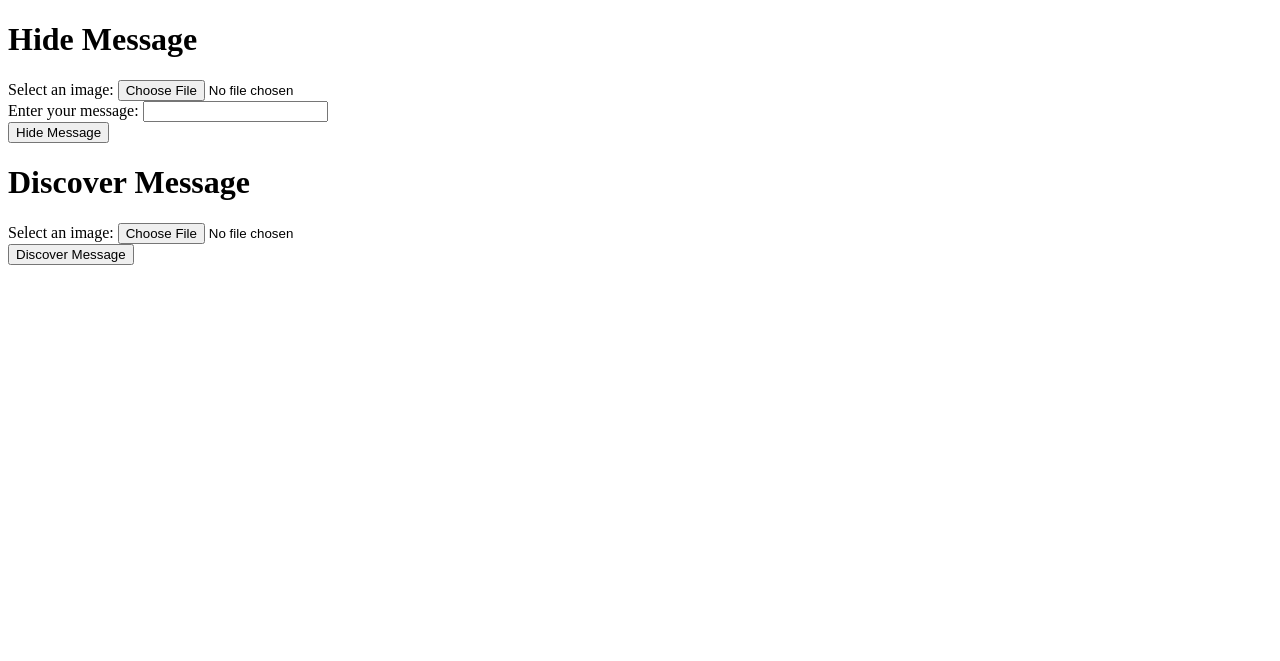
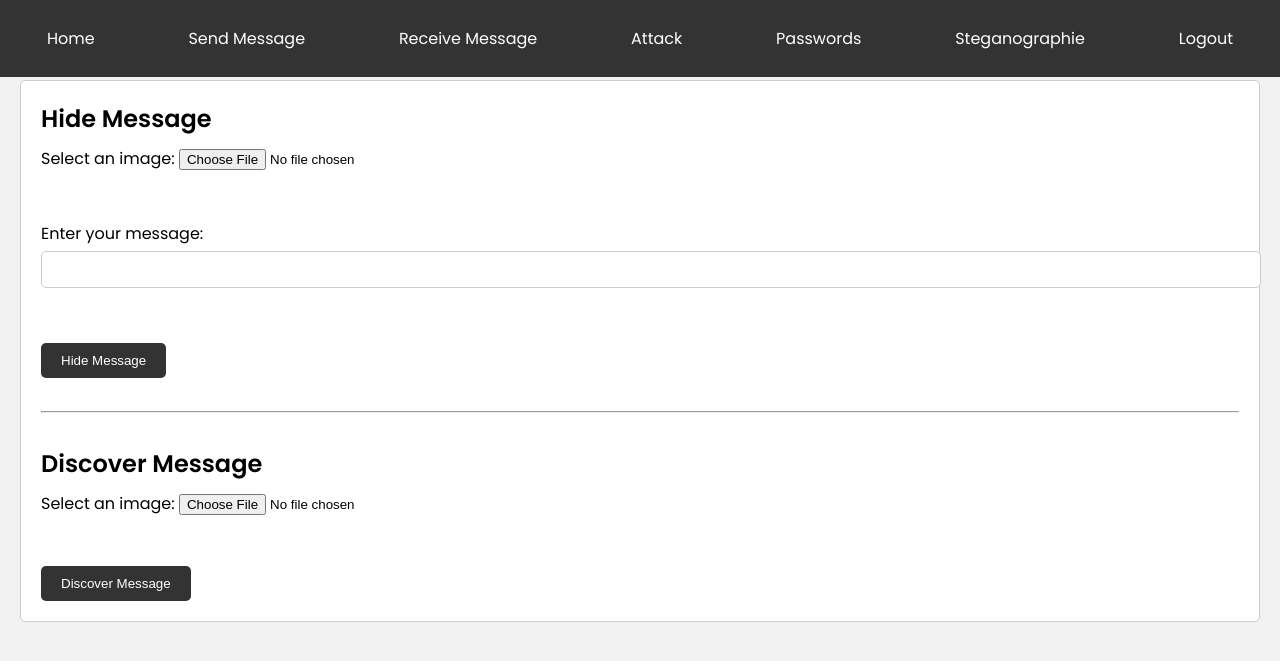
Before and after one commit to rubiginosar/boite-crypto, a PHP site: page /stegano.php in a window 1280 px wide. Shown: the top 661 px of the page. Run offline with PHP 8.4, Linux system fonts and the light colour scheme.

Commit message:
stega style

```diff
--- a/projet/att.php
+++ b/projet/att.php
@@ -168,6 +168,8 @@ if (isset($_POST['attackButton'])) {
           <li><a href="./home.php">Send Message</a></li>
           <li><a href="./messages.php">Receive Message</a></li>
           <li><a href="./dic.php">Attack</a></li>
+          <li><a href="./att.php">Passwords</a></li>
+          <li><a href="./stegano.php">Steganographie</a></li>
           <li><a href="./logout.php">Logout</a></li>
         </ul>
       </nav>
--- a/projet/dic.php
+++ b/projet/dic.php
@@ -77,6 +77,8 @@
           <li><a href="./home.php">Send Message</a></li>
           <li><a href="./messages.php">Receive Message</a></li>
           <li><a href="./dic.php">Attack</a></li>
+          <li><a href="./att.php">Passwords</a></li>
+          <li><a href="./stegano.php">Steganographie</a></li>
           <li><a href="./logout.php">Logout</a></li>
         </ul>
       </nav>
--- a/projet/home.php
+++ b/projet/home.php
@@ -145,6 +145,8 @@
           <li><a href="./home.php">Send Message</a></li>
           <li><a href="./messages.php">Receive Message</a></li>
           <li><a href="./dic.php">Attack</a></li>
+          <li><a href="./att.php">Passwords</a></li>
+          <li><a href="./stegano.php">Steganographie</a></li>
           <li><a href="./logout.php">Logout</a></li>
         </ul>
       </nav>
--- a/projet/mailbox.php
+++ b/projet/mailbox.php
@@ -103,6 +103,8 @@
           <li><a href="./home.php">Send Message</a></li>
           <li><a href="./messages.php">Receive Message</a></li>
           <li><a href="./dic.php">Attack</a></li>
+          <li><a href="./att.php">Passwords</a></li>
+          <li><a href="./stegano.php">Steganographie</a></li>
           <li><a href="./logout.php">Logout</a></li>
         </ul>
       </nav>
--- a/projet/messages.php
+++ b/projet/messages.php
@@ -147,6 +147,8 @@
             <li><a href="./home.php">Send Message</a></li>
             <li><a href="./messages.php">Receive Message</a></li>
             <li><a href="./dic.php">Attack</a></li>
+            <li><a href="./att.php">Passwords</a></li>
+            <li><a href="./stegano.php">Steganographie</a></li>
             <li><a href="./logout.php">Logout</a></li>
         </ul>
     </nav>
--- a/projet/stegano.php
+++ b/projet/stegano.php
@@ -2,19 +2,167 @@
 <html>
 <head>
     <title>Hide and Discover Message</title>
+    <style>
+      @import url("https://fonts.googleapis.com/css2?family=Noto+Sans:wght@700&family=Poppins:wght@400;500;600&display=swap");
+      body {
+        font-family: "Poppins", sans-serif;
+        background-color: #f2f2f2;
+        margin: 0;
+        padding: 0;
+        margin-top: 80px;
+      }
+
+      header {
+        position: fixed;
+        top: 0;
+        left: 0;
+        width: 100%;
+        background-color: #333;
+        color: #fff;
+        padding: 10px;
+        z-index: 100;
+      }
+
+      nav ul {
+        list-style: none;
+        padding: 0;
+        position: sticky;
+        display:flex;
+        justify-content:space-around;
+      }
+
+      nav ul li {
+        display: inline;
+        margin-right: 20px;
+      }
+
+      nav ul li a {
+        text-decoration: none;
+        color: #fff;
+      }
+      nav ul li a:hover {
+            text-decoration: none;
+            color: #2980b9;
+        }
+      nav ul li a:focus {
+            text-decoration: none;
+            color: #8e44ad;
+        }
+      section {
+        background-color: #fff;
+        margin: 20px;
+        padding: 20px;
+        border: 1px solid #ccc;
+        border-radius: 5px;
+      }
+
+      h1 {
+        font-size: 24px;
+        margin: 0 0 10px 0;
+      }
+      .slct {
+  width: 100%;
+  padding: 10px;
+  border: 1px solid #2980b9;
+  background-color: #2980b9;
+  color: #fff;
+  border-radius: 5px;
+  appearance: none;
+  cursor: pointer;
+}
+
+/* Style the select arrow */
+.slct::after {
+  content: "\25BC"; /* Down arrow character */
+  position: absolute;
+  top: 50%;
+  right: 10px;
+  transform: translateY(-50%);
+  color: #8e44ad;
+}
+
+/* Style select options */
+.slct option {
+  background-color: #fff;
+  color: #2980b9;
+}
+
+/* Style select on hover/focus */
+.slct:hover,
+.select-element:focus {
+  background-color: #8e44ad;
+  border-color: #8e44ad;
+}
+
+      label {
+        display: block;
+        font-weight: bold;
+      }
+
+      input[type="text"],
+      textarea {
+        width: 100%;
+        padding: 10px;
+        margin: 5px 0;
+        border: 1px solid #ccc;
+        border-radius: 5px;
+      }
+
+      input[type="submit"] {
+        background-color: #333;
+        color: #fff;
+        padding: 10px 20px;
+        border: none;
+        border-radius: 5px;
+        cursor: pointer;
+      }
+
+      input[type="submit"]:hover {
+        background-color: #555;
+      }
+      /* Style the submit button */
+.submit {
+  padding: 10px 20px; /* Adjust padding as needed */
+  background-color: #2980b9;
+  color: #fff;
+  border: none;
+  border-radius: 5px;
+  cursor: pointer;
+}
+
+/* Style the submit button on hover/focus */
+.submit:hover, .submit-button:focus {
+  background-color: #8e44ad;
+}
+
+    </style>
 </head>
 <body>
+<header>
+      <nav>
+        <ul>
+          <li><a href="./mailbox.php">Home</a></li>
+          <li><a href="./home.php">Send Message</a></li>
+          <li><a href="./messages.php">Receive Message</a></li>
+          <li><a href="./dic.php">Attack</a></li>
+          <li><a href="./att.php">Passwords</a></li>
+          <li><a href="./stegano.php">Steganographie</a></li>
+          <li><a href="./logout.php">Logout</a></li>
+        </ul>
+      </nav>
+    </header>
+    <section>
     <h1>Hide Message</h1>
     <form action="stegano.php" method="post" enctype="multipart/form-data">
-        Select an image: <input type="file" name="image" accept="image/*"><br>
-        Enter your message: <input type="text" name="message"><br>
-        <input type="submit" name="submit_hide" value="Hide Message">
+        Select an image: <input type="file" name="image" accept="image/*"><br><br> <br>
+        Enter your message: <input type="text" name="message"><br><br><br>
+        <input type="submit" name="submit_hide" value="Hide Message" class="submit">
     </form>
-
+    <br><hr><br>
     <h1>Discover Message</h1>
     <form action="discover.php" method="post" enctype="multipart/form-data">
-        Select an image: <input type="file" name="discovery_image" accept="image/*"><br>
-        <input type="submit" name="submit_discover" value="Discover Message">
+        Select an image: <input type="file" name="discovery_image" accept="image/*"><br> <br> <br>
+        <input type="submit" name="submit_discover" value="Discover Message" class="submit">
     </form>
 </body>
 </html>
@@ -50,3 +198,4 @@ if ($_SERVER["REQUEST_METHOD"] == "POST") {
     }
 }
 ?>
+</section>
```
